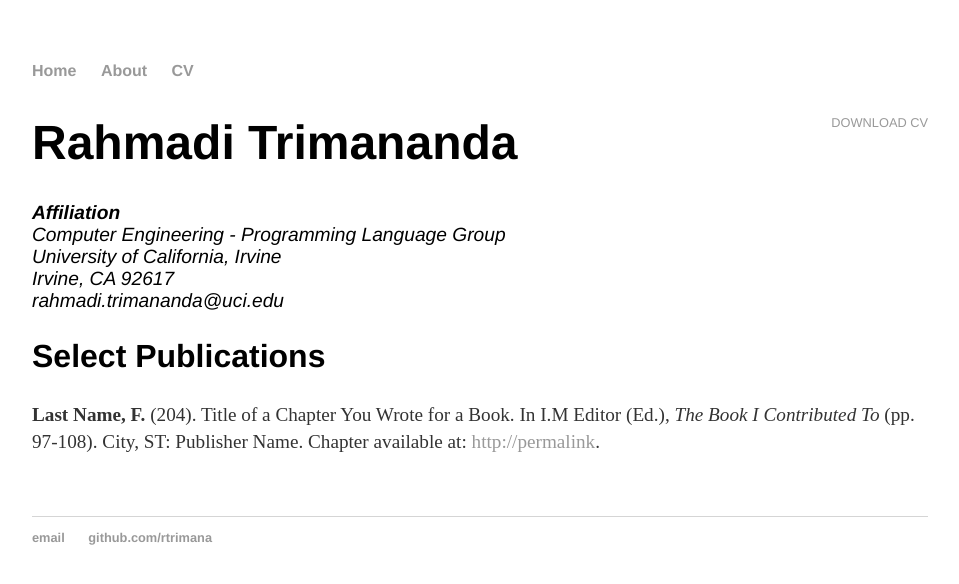
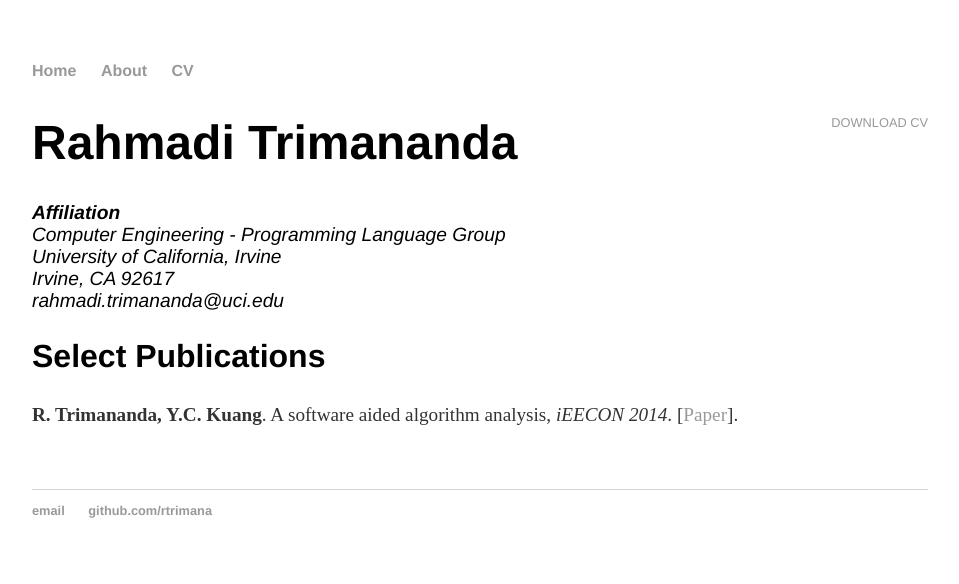
Before and after one commit to rtrimana/rahmaditrimananda.github.io, a Jekyll site: the page built from cv/index.html, in a window 1280 px wide. Shown: the top 584 px of the page, without its empty margins (160-1119 px from the left). Built offline with Jekyll 4.4.1, drawn with Linux system fonts in a browser that asks for light colours.

Commit message:
Update index.html

```diff
--- a/cv/index.html
+++ b/cv/index.html
@@ -17,7 +17,7 @@ title: CV of Your Name
 
 					<h2>Select Publications</h2>
 
-					<p><strong>Last Name, F.</strong> (204). Title of a Chapter You Wrote for a Book. In I.M Editor (Ed.), <em>The Book I Contributed To</em> (pp. 97-108). City, ST: Publisher Name. Chapter available at: <a href="#">http://permalink</a>.
+					<p><strong>R. Trimananda, Y.C. Kuang</strong>. A software aided algorithm analysis, <em>iEECON 2014</em>. [<a href="https://ieeexplore.ieee.org/abstract/document/6925865/">Paper</a>].
 
 
 	</div>
```
